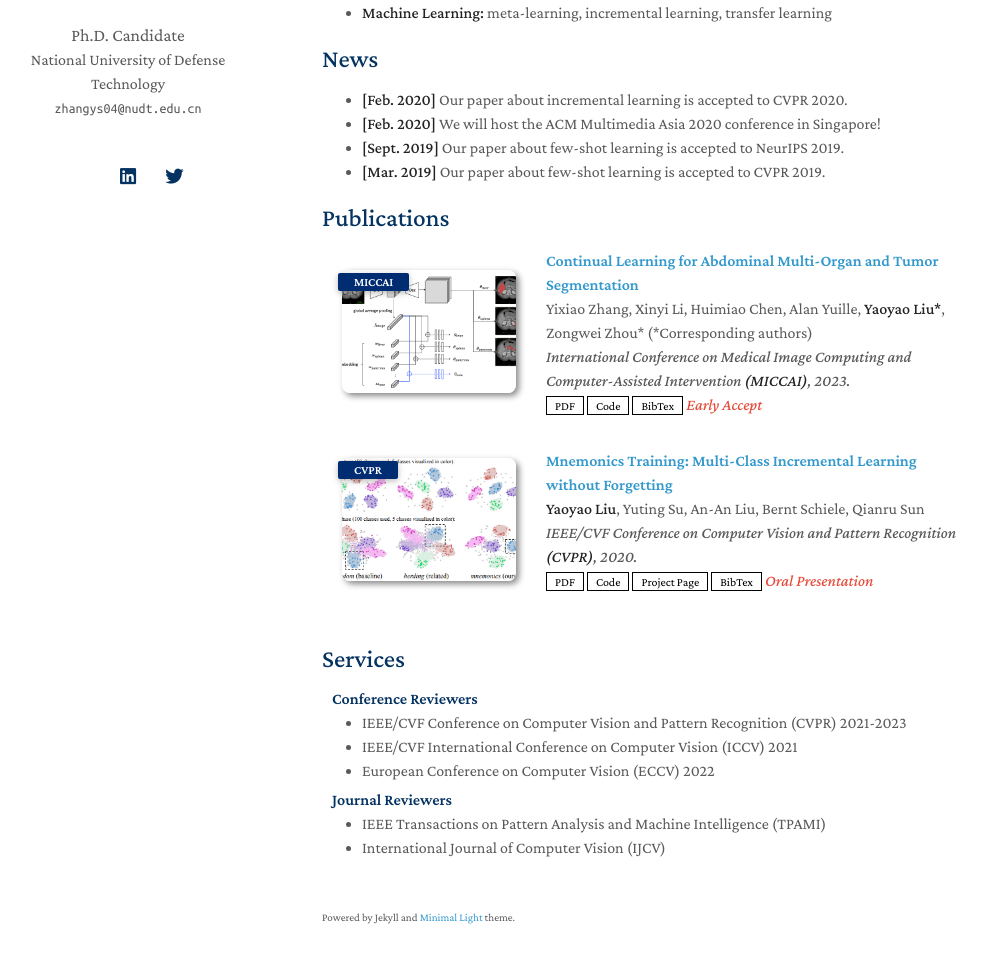
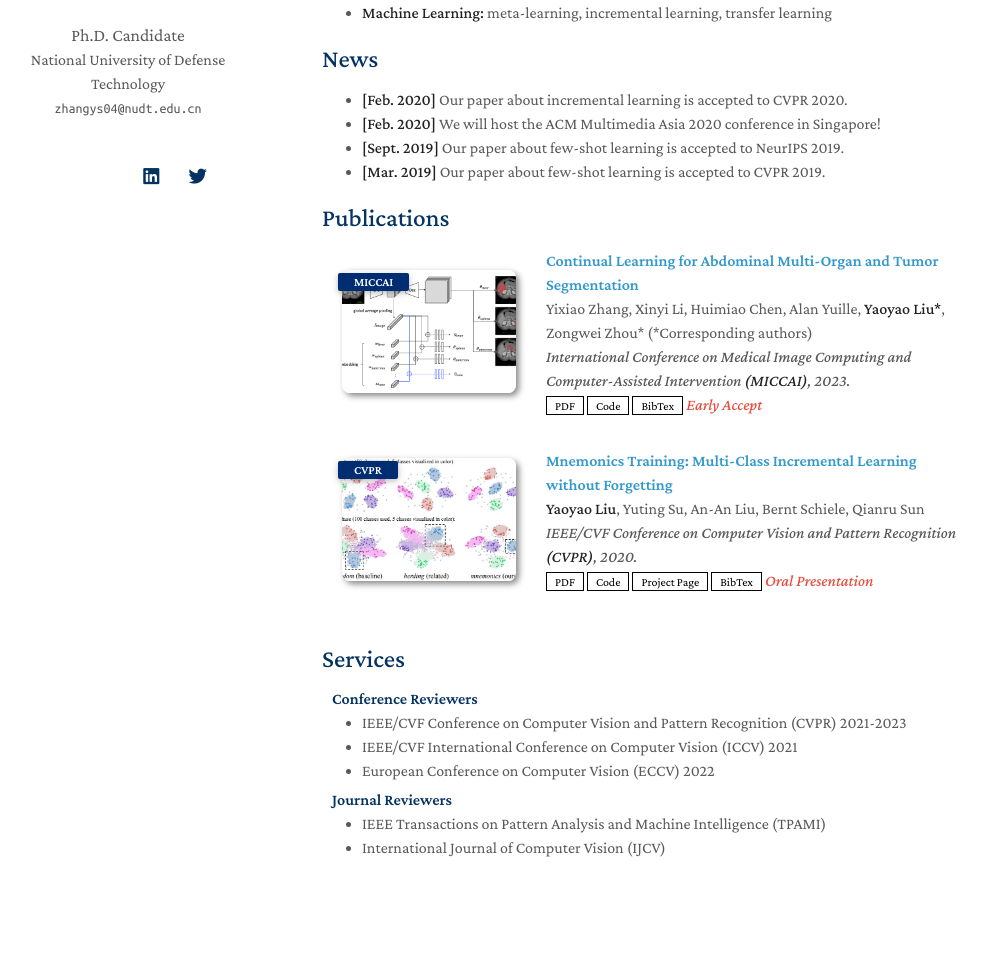
Before and after one commit to zhangys04/zhangys04.github.io, a Jekyll site: the page built from index.md, in a window 1280 px wide and 1216 px high. Shown: the part 218-1181 px from the top of the window, without its empty margins (148-1134 px from the left). Built offline with Jekyll 4.4.1, drawn with Linux system fonts in a browser that asks for light colours; nearby versions of some CDN libraries; a style sheet for code colours, icons or effects is not loaded; our own code applies the rules of GitHub Pages for plain Markdown files.

Commit message:
Update _config.yml

```diff
--- a/_config.yml
+++ b/_config.yml
@@ -2,22 +2,23 @@
 title: Yusen ZHANG
 position: Ph.D. Candidate
 affiliation: National University of Defense Technology
+address: Changsha, Hunan
 email: zhangys04@nudt.edu.cn
 
 # Search Engine Optimization (SEO)
 # The following information is used to improve the website traffic from search engines, e.g., Google.
-keywords: minimal light
-description: The Minimal Light is a simple and elegant jekyll theme for academic personal homepage.
-canonical: https://minimal-light-theme.yliu.me/
+keywords: Yuksam Cheung, Yusen Zhang, Yusen ZHANG
+description: This is the academic personal homepage of Yusen Zhang.
+canonical: https://zhangys04.github.io
 
 # Links
 # If you don't need one of them, you may delete the corresponding line.
 google_scholar: https://scholar.google.com/citations?user=Cp9d-ZwAAAAJ&hl=en
-# cv_link: assets/files/curriculum_vitae.pdf
+cv_link: assets/files/zhangCV.pdf
 # github_link: https://github.com/
 linkedin: https://www.linkedin.com/in/yuksam-cheung-b6295179/
 twitter: https://twitter.com/zhangys04/
-facebook: https://www.facebook.com/yuksam.cheung
+# facebook: https://www.facebook.com/yuksam.cheung
 
 # Images (e.g., your profile picture and your website's favicon)
 # "favicon" and "favicon_dark" are used for the light and dark modes, respectively.
@@ -27,7 +28,7 @@ favicon_dark: ./assets/img/favicon-dark.png
 
 # Footnote
 # You may use the option to disable the footnote, "Powered by Jekyll and Minimal Light theme."
-enable_footnote: true
+# enable_footnote: true
 
 # Auto Dark Mode
 # You may use the option to disable the automatic dark theme
```
